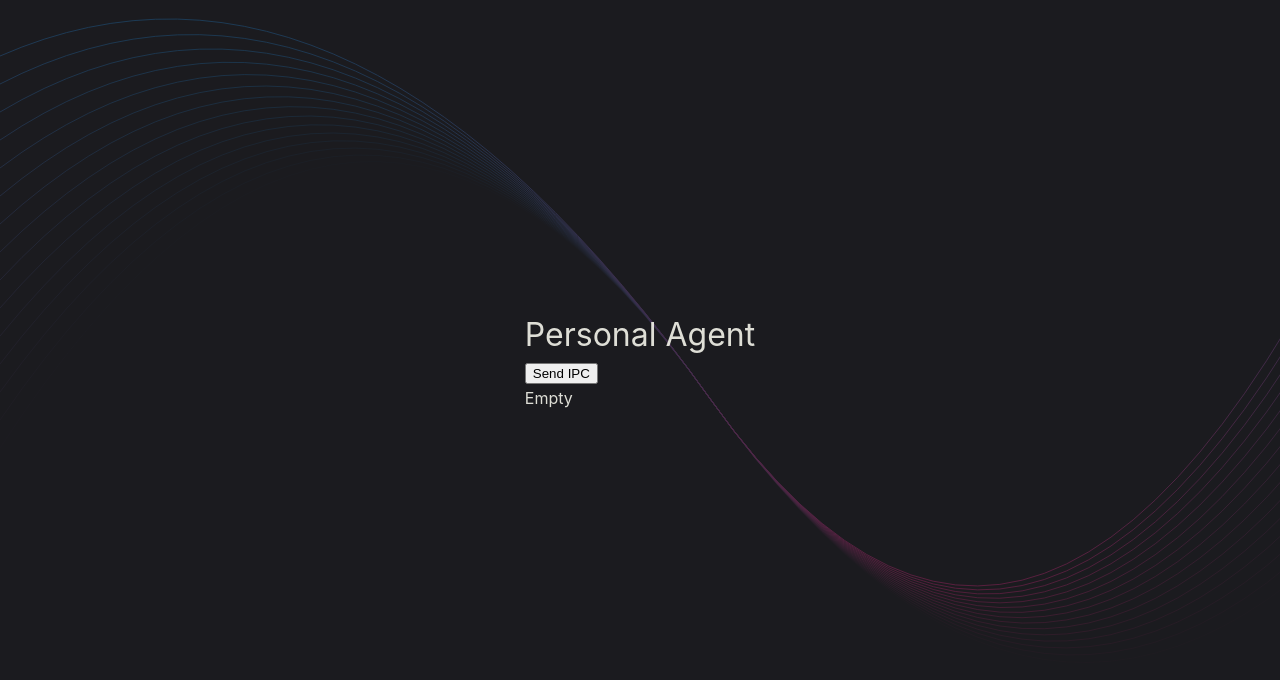
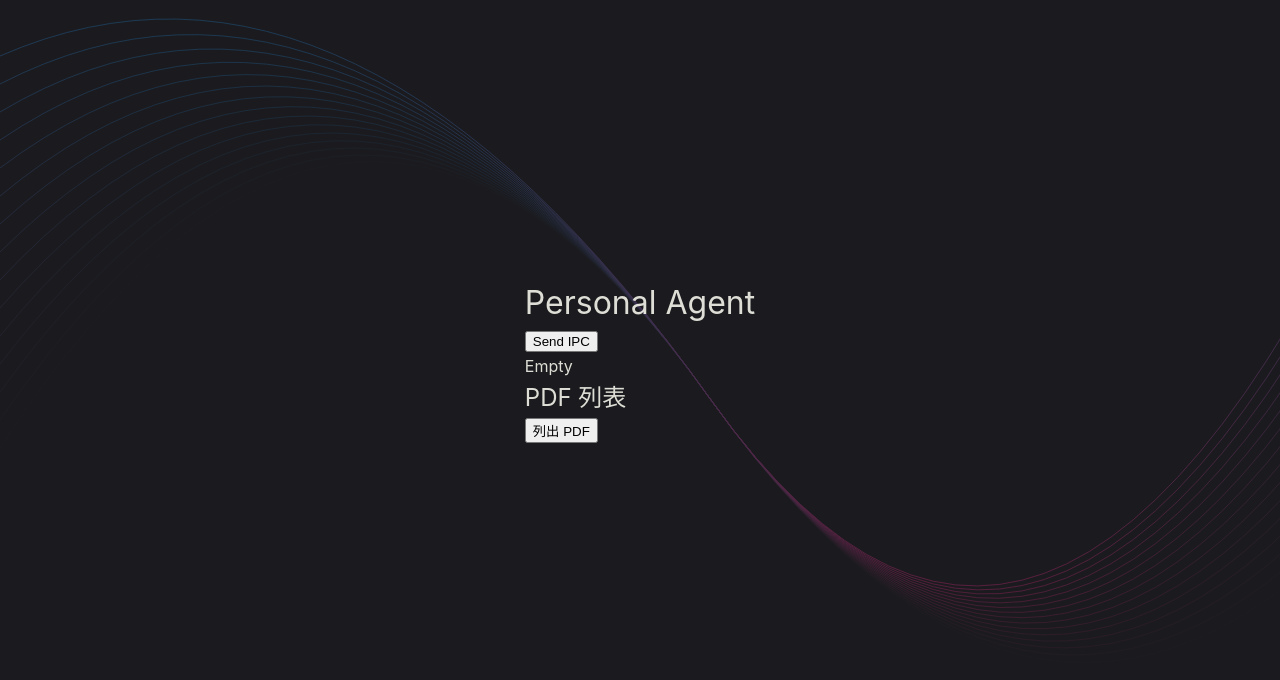
Before and after one commit to Azusa010/personal-agent, a React (Vite) app in the folder apps/desktop/src/renderer/: page / in a window 1280 px wide. Shown: the top 680 px of the page. Built offline with nearby package versions, Linux system fonts and the light colour scheme.

Commit message:
feat(renderer): 添加 PDF 列表功能
- 导入 ListPdfsResult 类型定义
- 添加 pdfLoading 和 pdfResult 状态管理
- 实现 handleListPdfs 函数用于获取 PDF 列表
-

```diff
--- a/apps/desktop/src/renderer/src/App.tsx
+++ b/apps/desktop/src/renderer/src/App.tsx
@@ -1,10 +1,29 @@
 import { useState } from 'react'
-
+import { ListPdfsResult } from '../../shared/ipc-contract'
 function App(): React.JSX.Element {
   const [status, setStatus] = useState('Empty')
   const ipcHandle = async (): Promise<void> => {
     const response = await window.personalAgent.runtimeStatus()
     setStatus(JSON.stringify(response, null, 2))
+  }
+
+  const [pdfLoading, setPdfLoading] = useState(false)
+  const [pdfResult, setPdfResult] = useState<ListPdfsResult | null>(null)
+
+  const handleListPdfs = async (): Promise<void> => {
+    setPdfLoading(true)
+    setPdfResult(null)
+    try {
+      setPdfResult(await window.personalAgent.listPdfs('downloads'))
+    } catch (err) {
+      setPdfResult({
+        ok: false,
+        code: 'RUNTIME_CRASHED',
+        message: err instanceof Error ? err.message : String(err)
+      })
+    } finally {
+      setPdfLoading(false)
+    }
   }
 
   return (
@@ -13,6 +32,33 @@ function App(): React.JSX.Element {
         <h1>Personal Agent</h1>
         <button onClick={ipcHandle}>Send IPC</button>
         <div id="response">{status}</div>
+        <h2>PDF 列表</h2>
+        <button onClick={handleListPdfs} disabled={pdfLoading}>
+          {pdfLoading ? '加载中…' : '列出 PDF'}
+        </button>
+
+        {pdfResult !== null && !pdfResult.ok && (
+          <p>
+            [{pdfResult.code}] {pdfResult.message}
+          </p>
+        )}
+
+        {pdfResult !== null && pdfResult.ok && pdfResult.entries.length === 0 && (
+          <p>~/Downloads 里没有 PDF</p>
+        )}
+
+        {pdfResult !== null && pdfResult.ok && pdfResult.entries.length > 0 && (
+          <ul>
+            {pdfResult.entries.map((entry) => (
+              <li key={entry.absolutePath}>
+                <div>{entry.name}</div>
+                <div>
+                  {entry.modifiedAt} · {Math.round(entry.sizeBytes / 1024)} KB
+                </div>
+              </li>
+            ))}
+          </ul>
+        )}
       </div>
     </>
   )
```
